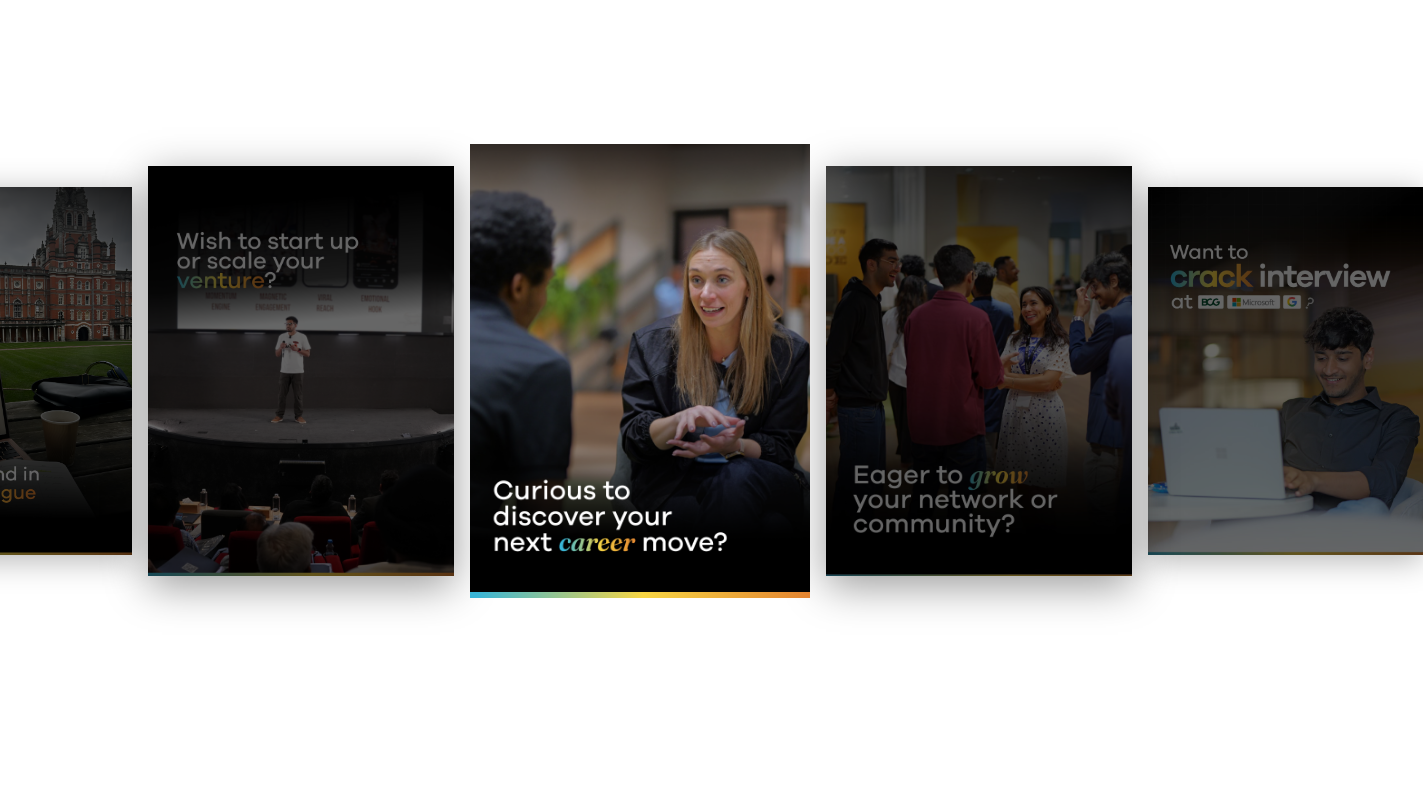
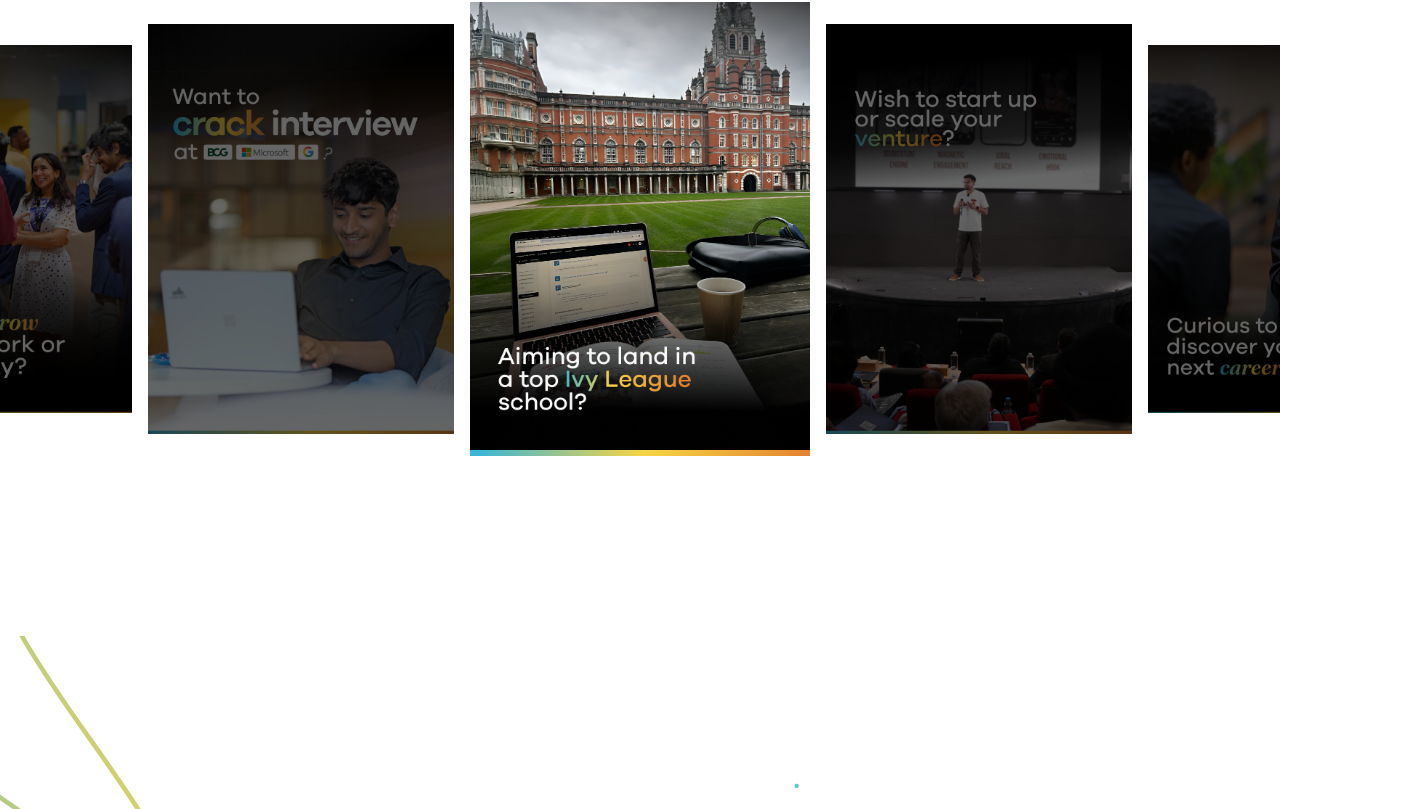
Before and after one commit to nainvinay2601/MentorUnion, a Next.js app: page / in a window 1280 px wide. Shown: the part 10131-10940 px from the top of the page, 1423 px wide, since content can reach past the window. Built offline with nearby package versions, Linux system fonts and the light colour scheme; a web font is replaced by a local one.

Commit message:
slider done

```diff
--- a/src/app/page.tsx
+++ b/src/app/page.tsx
@@ -16,6 +16,7 @@ export default function Home() {
 <MentorGrid/>
 <Stats/>
 <JourneySlider/>
+      <ProblemStatement />
 
 
     </div>
--- a/src/components/JourneySlider/JourneySlider.module.css
+++ b/src/components/JourneySlider/JourneySlider.module.css
@@ -1,18 +1,21 @@
 .container {
   position: relative;
   width: 100%;
+  overflow: hidden;
+  padding-bottom: 180px;
 }
 
 .section {
   width: 100%;
-  padding: 80px 0 0;
+  padding: 140px 0 0;
   position: relative;
   z-index: 2;
+  overflow: visible;
 }
 
 .backgroundSection {
   position: absolute;
-  bottom: -235px;
+  bottom: -180px;
   left: 0;
   right: 0;
   height: 400px;
@@ -22,14 +25,14 @@
 
 .header {
   text-align: center;
-  margin-bottom: 80px;
+  margin-bottom: 40px;
   padding: 0 20px;
 }
 
 .title {
   font-family: var(--font-primary);
-  font-size: 48px;
-  font-weight: 400;
+  font-size: 30px;
+  font-weight: 300;
   color: #ffffff;
   margin: 0 0 8px 0;
   letter-spacing: -0.01em;
@@ -37,8 +40,8 @@
 
 .subtitle {
   font-family: var(--font-fraunces);
-  font-size: 48px;
-  font-weight: 300;
+  font-size: 34px;
+  font-weight: 400;
   font-style: italic;
   color: #ffffff;
   margin: 0;
@@ -48,14 +51,14 @@
   display: flex;
   align-items: center;
   justify-content: center;
-    gap: 16px;
+  gap: 16px;
   position: relative;
   width: 100%;
-  padding: 0 20px;
   cursor: grab;
   user-select: none;
   z-index: 3;
-  min-height: 700px;
+  overflow: visible;
+  padding: 0 10%;
 }
 
 .cardsWrapper:active {
@@ -69,8 +72,7 @@
   transition: all 0.5s cubic-bezier(0.4, 0, 0.2, 1);
   overflow: hidden;
   z-index: 10;
-
-
+  transform-origin: center center;
 }
 
 .cardImageWrapper {
@@ -85,6 +87,7 @@
 .cardImage {
   object-fit: cover;
   pointer-events: none;
+
 }
 
 .cardOverlay {
@@ -93,13 +96,13 @@
   background: rgba(0, 0, 0, 0.6);
   transition: background 0.5s ease;
   pointer-events: none;
+
 }
 
 .cardActive {
   z-index: 13;
   width: 340px;
   height: 454px;
-
 }
 
 .cardActive .cardOverlay {
@@ -113,20 +116,25 @@
   right: 0;
   height: 6px;
   background: linear-gradient(91.25deg, #39B5D7 1.8%, #F7D544 50.99%, #E38330 99.75%);
+
 }
 
 .cardAdjacent {
   z-index: 12;
   width: 306px;
   height: 410px;
-  box-shadow: 0 10px 40px rgba(0, 0, 0, 0.4);
 }
 
 .cardFar {
   z-index: 11;
   width: 275px;
   height: 368px;
-  box-shadow: 0 5px 30px rgba(0, 0, 0, 0.3);
+}
+
+.cardFarther {
+  z-index: 10;
+  width: 245px;
+  height: 327px;
 }
 
 @media (max-width: 1200px) {
@@ -140,22 +148,26 @@
 
   .cardsWrapper {
     gap: 12px;
-    padding: 0 20px 180px;
+    padding: 0 5%;
   }
 
   .cardActive {
-    width: 380px;
-    height: 506px;
+    width: 320px;
+    height: 426px;
   }
 
   .cardAdjacent {
-    width: 300px;
-    height: 400px;
+    width: 280px;
+    height: 373px;
   }
 
   .cardFar {
     width: 250px;
     height: 333px;
+  }
+
+  .cardFarther {
+    display: none;
   }
 }
 
@@ -179,7 +191,7 @@
 
   .cardsWrapper {
     gap: 8px;
-    padding: 0 10px 150px;
+    padding: 0 5%;
   }
 
   .cardActive {
@@ -195,6 +207,10 @@
   .cardFar {
     width: 180px;
     height: 240px;
+  }
+
+  .cardFarther {
+    display: none;
   }
 }
 
@@ -213,7 +229,7 @@
 
   .cardsWrapper {
     gap: 10px;
-    padding: 0 10px 120px;
+    padding: 0 5%;
   }
 
   .cardActive {
@@ -225,4 +241,8 @@
     width: 180px;
     height: 240px;
   }
+
+  .cardFarther {
+    display: none;
+  }
 }
--- a/src/components/JourneySlider/JourneySlider.tsx
+++ b/src/components/JourneySlider/JourneySlider.tsx
@@ -24,71 +24,106 @@ const cards: Card[] = [
 
 export default function JourneySlider() {
   const [activeIndex, setActiveIndex] = useState(2);
-  const intervalRef = useRef<NodeJS.Timeout | null>(null);
+  const [isDragging, setIsDragging] = useState(false);
+  const [startX, setStartX] = useState(0);
+  const [currentX, setCurrentX] = useState(0);
+  const [dragOffset, setDragOffset] = useState(0);
+  const [visibleCount, setVisibleCount] = useState(5);
+  const wrapperRef = useRef<HTMLDivElement>(null);
+
+  useEffect(() => {
+    const calculateVisibleCards = () => {
+      if (typeof window === 'undefined') return;
+
+      const width = window.innerWidth;
+
+      if (width >= 1600) {
+        setVisibleCount(7);
+      } else if (width >= 1200) {
+        setVisibleCount(5);
+      } else if (width >= 768) {
+        setVisibleCount(5);
+      } else if (width >= 480) {
+        setVisibleCount(3);
+      } else {
+        setVisibleCount(3);
+      }
+    };
+
+    calculateVisibleCards();
+    window.addEventListener('resize', calculateVisibleCards);
+    return () => window.removeEventListener('resize', calculateVisibleCards);
+  }, []);
 
   const getVisibleCards = () => {
     const visible = [];
-    for (let i = -2; i <= 2; i++) {
+    const halfVisible = Math.floor(visibleCount / 2);
+
+    for (let i = -halfVisible; i <= halfVisible; i++) {
       const index = (activeIndex + i + cards.length) % cards.length;
       visible.push({ card: cards[index], position: i });
     }
     return visible;
   };
 
-  useEffect(() => {
-    // Auto-advance every 3 seconds
-    intervalRef.current = setInterval(() => {
+  const handleDragStart = (clientX: number) => {
+    setIsDragging(true);
+    setStartX(clientX);
+    setCurrentX(clientX);
+    setDragOffset(0);
+  };
+
+  const handleDragMove = (clientX: number) => {
+    if (!isDragging) return;
+    setCurrentX(clientX);
+    const diff = clientX - startX;
+    setDragOffset(diff);
+  };
+
+  const handleDragEnd = () => {
+    if (!isDragging) return;
+    setIsDragging(false);
+
+    const threshold = 80;
+    const velocity = currentX - startX;
+
+    if (Math.abs(velocity) > threshold) {
+      if (velocity < 0) {
+        // Swiped left - go to next card
         setActiveIndex((prev) => (prev + 1) % cards.length);
-    }, 3000);
-
-    return () => {
-      if (intervalRef.current) {
-        clearInterval(intervalRef.current);
+      } else {
+        // Swiped right - go to previous card
+        setActiveIndex((prev) => (prev - 1 + cards.length) % cards.length);
       }
-    };
-  }, []);
-
-  useEffect(() => {
-    const handleKeyDown = (e: KeyboardEvent) => {
-      // Clear auto-advance on manual interaction
-      if (intervalRef.current) {
-        clearInterval(intervalRef.current);
     }
 
-      if (e.key === 'ArrowLeft') {
-        setActiveIndex((prev) => (prev - 1 + cards.length) % cards.length);
-      } else if (e.key === 'ArrowRight') {
-        setActiveIndex((prev) => (prev + 1) % cards.length);
+    setDragOffset(0);
+  };
+
+  const getCardTransform = (position: number) => {
+    if (!isDragging) return 0;
+
+    // Smooth drag factor - less movement for cards further from center
+    const dragFactor = 1 - Math.abs(position) * 0.15;
+    return dragOffset * dragFactor;
+  };
+
+  const getCardScale = (position: number) => {
+    if (!isDragging) return 1;
+
+    const absPosition = Math.abs(position);
+    const dragProgress = Math.abs(dragOffset) / 200; // Normalize drag distance
+
+    // Scale up adjacent cards as we drag towards them
+    if (dragOffset < 0 && position === 1) {
+      return 1 + dragProgress * 0.1;
+    } else if (dragOffset > 0 && position === -1) {
+      return 1 + dragProgress * 0.1;
+    } else if (position === 0) {
+      return 1 - dragProgress * 0.05;
     }
 
-      // Restart auto-advance after 5 seconds of inactivity
-      setTimeout(() => {
-        intervalRef.current = setInterval(() => {
-          setActiveIndex((prev) => (prev + 1) % cards.length);
-        }, 3000);
-      }, 5000);
-    };
-
-    window.addEventListener('keydown', handleKeyDown);
-    return () => window.removeEventListener('keydown', handleKeyDown);
-  }, []);
-
-  const handleCardClick = (position: number) => {
-    if (position !== 0) {
-      // Clear auto-advance on manual interaction
-      if (intervalRef.current) {
-        clearInterval(intervalRef.current);
-      }
-
-      setActiveIndex((activeIndex + position + cards.length) % cards.length);
-
-      // Restart auto-advance after 5 seconds
-      setTimeout(() => {
-        intervalRef.current = setInterval(() => {
-          setActiveIndex((prev) => (prev + 1) % cards.length);
-        }, 3000);
-      }, 5000);
-    }
+    return 1;
   };
 
   return (
@@ -99,16 +134,38 @@ export default function JourneySlider() {
           <p className={styles.subtitle}>Lets Make it Happen</p>
         </div>
 
-        <div className={styles.cardsWrapper}>
-          {getVisibleCards().map(({ card, position }) => (
+        <div
+          className={styles.cardsWrapper}
+          ref={wrapperRef}
+          onMouseDown={(e) => {
+            e.preventDefault();
+            handleDragStart(e.clientX);
+          }}
+          onMouseMove={(e) => handleDragMove(e.clientX)}
+          onMouseUp={handleDragEnd}
+          onMouseLeave={handleDragEnd}
+          onTouchStart={(e) => handleDragStart(e.touches[0].clientX)}
+          onTouchMove={(e) => handleDragMove(e.touches[0].clientX)}
+          onTouchEnd={handleDragEnd}
+        >
+          {getVisibleCards().map(({ card, position }) => {
+            const absPosition = Math.abs(position);
+            const cardTransform = getCardTransform(position);
+            const cardScale = getCardScale(position);
+
+            return (
               <div
                 key={`${card.id}-${position}`}
                 className={`${styles.card} ${
                   position === 0 ? styles.cardActive :
-                position === -1 || position === 1 ? styles.cardAdjacent :
-                styles.cardFar
+                  absPosition === 1 ? styles.cardAdjacent :
+                  absPosition === 2 ? styles.cardFar :
+                  styles.cardFarther
                 }`}
-              onClick={() => handleCardClick(position)}
+                style={{
+                  transform: `translateX(${cardTransform}px) scale(${cardScale})`,
+                  transition: isDragging ? 'none' : 'all 0.5s cubic-bezier(0.4, 0, 0.2, 1)',
+                }}
               >
                 <div className={styles.cardImageWrapper}>
                   <Image
@@ -122,7 +179,8 @@ export default function JourneySlider() {
                 </div>
                 {position === 0 && <div className={styles.activeHighlight} />}
               </div>
-          ))}
+            );
+          })}
         </div>
       </section>
 
```
Lines whose indentation alone changed are shown as unchanged.
